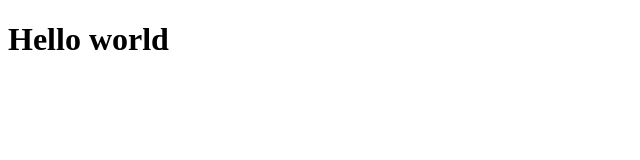
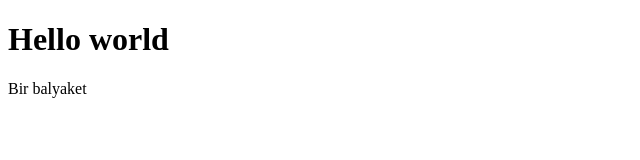
Before and after one commit to jumabekova571/jumabekova571, a plain HTML site: page index.html in a window 1280 px wide. Shown: the whole page, without its empty margins (0-640 px from the left). Drawn offline with Linux system fonts and the light colour scheme.

Commit message:
bir balyaket

```diff
--- a/index.html
+++ b/index.html
@@ -10,7 +10,7 @@
 <body>
   <h1>Hello world</h1>
 
-
+  <div>Bir balyaket</div>
   <script src="./index.js"></script>
 </body>
 </html>
```
